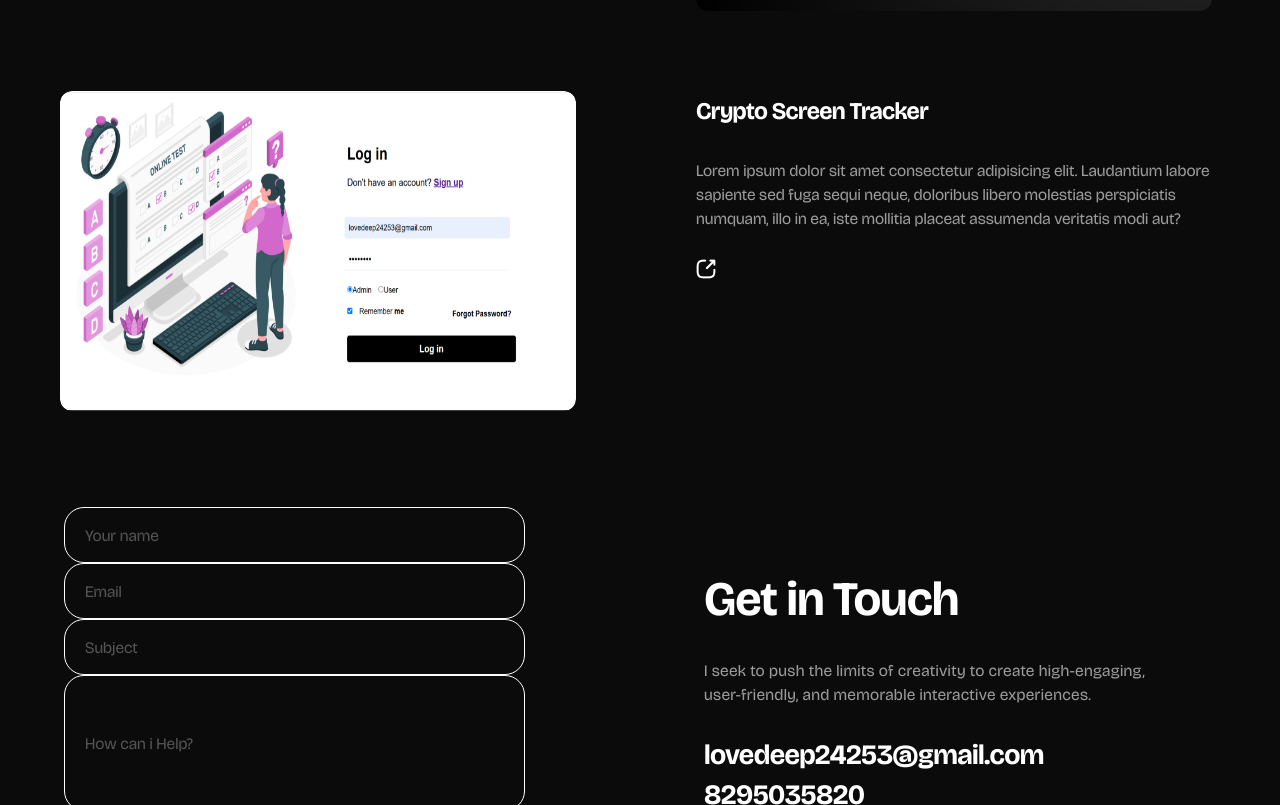
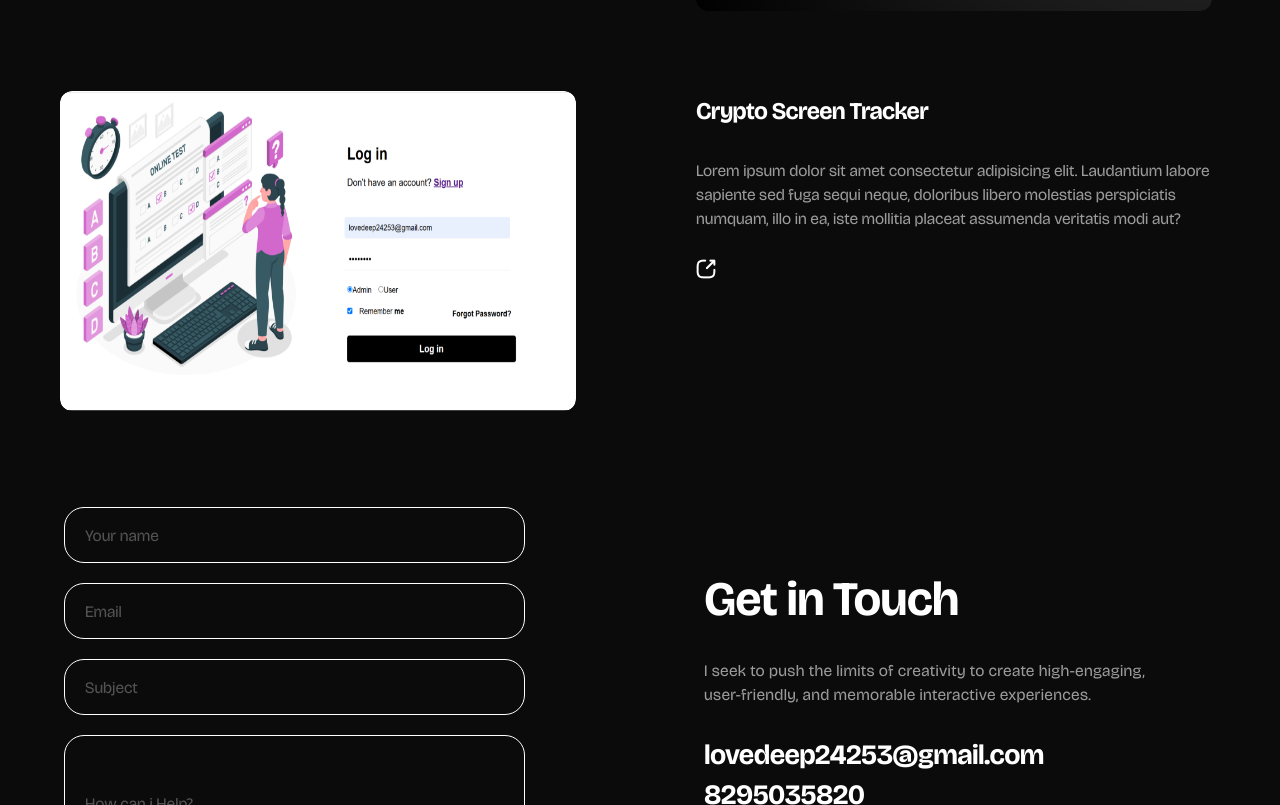
Before and after one commit to Lovedeep24/myPortfolio, a React (Vite) app: page / in a window 1280 px wide. Shown: the part 1995-2800 px from the top of the page. Built offline with nearby package versions, Linux system fonts and the light colour scheme.

Commit message:
Added functionality to send mail

```diff
--- a/src/Components/Contact.jsx
+++ b/src/Components/Contact.jsx
@@ -1,18 +1,30 @@
 import React from 'react'
 import axios from 'axios';
 import { useState } from 'react';
+import { motion } from "framer-motion";
 // import styles from '../Styles/Contact.module.css'
 export default function Contact() {
   const[name, setName] = useState("");
   const[email, setEmail] = useState("");
   const[subject, setSubject] = useState("");
   const[description, setDescription] = useState("");
-
+  const slideInLeft = {
+    hidden: { opacity: 0, x: -100 },
+    visible: { opacity: 1, x: 0, transition: { duration: 0.6 } },
+  };
+  const slideInRight = {
+    hidden: { opacity: 0, x: 100 },
+    visible: { opacity: 1, x: 0, transition: { duration: 0.6 } },
+  };
   const handleSubmit = async (e) => {
     e.preventDefault();
     if(!email)
     {
       alert("EMAIL REQUIRED")
+    }
+    if(!subject)
+    {
+        alert("SUBJECT REQUIRED");
     }
     try {
         const response = await axios.post("http://localhost:4000/req", {
@@ -48,18 +60,35 @@ export default function Contact() {
 };
   return (
     <>
+
         <div className="bg-[#0B0B0B] w-full h-auto flex flex-col-reverse sm:flex-row ">
-            <div style={{paddingTop:'6rem', paddingLeft:'4rem',paddingTop: window.innerWidth < 640 ? '1rem' : '6rem', }} className="bg-[#0B0B0B] w-full sm:w-[50%] h-full px-[5rem] pr-[6.75rem] flex flex-col gap-5">
-                    <form  onSubmit={handleSubmit} >
+            {/* <div > */}
+             <motion.div
+                        //   className="flex flex-col items-start gap-7 self-stretch mt-12 sm:h-[20rem] sm:w-[45%] w-[80%] h-[10rem] rounded-xl overflow-hidden"
+                        style={{paddingTop:'6rem', paddingLeft:'4rem',paddingTop: window.innerWidth < 640 ? '1rem' : '6rem', }} className="bg-[#0B0B0B] w-full sm:w-[50%] h-full px-[5rem] pr-[6.75rem] flex flex-col gap-5"
+                          initial="hidden"
+                          whileInView="visible"
+                          viewport={{ once: true, amount: 0.2 }}
+                          variants={slideInLeft}
+                        >
+                    <form  onSubmit={handleSubmit} className='flex flex-col gap-5' >
                     <input value={name} onChange={(e) => setName(e.target.value)} type="text" style={{paddingLeft:'20px'}} className="bg-[#0B0B0B] flex w-[60%] sm:w-[80%] h-[2rem] sm:h-[3.5rem]  items-center rounded-[1.25rem] border-1 border-white text-[#9B9B9B] text-base font-normal leading-[1.25rem] "placeholder="Your name" />
                     <input value={email} onChange={(e) => setEmail(e.target.value)} type="email" style={{paddingLeft:'20px'}} className="bg-[#0B0B0B] flex w-[60%] sm:w-[80%] h-[2rem] sm:h-[3.5rem] items-center rounded-[1.25rem] border-1 border-white text-[#9B9B9B] text-base font-normal leading-[1.25rem]" placeholder="Email" />
                     <input value={subject} onChange={(e) => setSubject(e.target.value)} type="text" style={{paddingLeft:'20px'}} className="bg-[#0B0B0B] flex w-[60%] sm:w-[80%] h-[2rem] sm:h-[3.5rem] items-center rounded-[1.25rem] border-1 border-white text-[#9B9B9B] text-base font-normal leading-[1.25rem]" placeholder="Subject" />
                     <input value={description} onChange={(e) => setDescription(e.target.value)} type="text" max={200} style={{paddingLeft:'20px'}} className="bg-[#0B0B0B] flex sm:w-[80%] w-[60%] h-[6rem] sm:h-[8.5rem] rounded-[1.25rem] border-1 border-white text-[#9B9B9B] text-base font-normal text-start"placeholder="How can i Help?" />
                     <button type='submit' className="w-[5.8125rem] sm:w-[80%] h-[2.5rem] text-white font-bold flex-shrink-0 rounded-[3.125rem] bg-[#0B0B0B] border-1 border-white hover:text-black hover:bg-white">Send</button>
                     </form>
-            </div>
-
-            <div style={{paddingTop:'10rem', paddingLeft:'4rem',paddingTop: window.innerWidth < 640 ? '3rem' : '10rem', }} className="sm:w-[40%] w-full flex flex-col gap-8">
+                    </motion.div>
+            {/* </div> */}
+            <motion.div
+                        //   className="flex flex-col items-start gap-7 self-stretch mt-12 sm:h-[20rem] sm:w-[45%] w-[80%] h-[10rem] rounded-xl overflow-hidden"
+                        style={{paddingTop:'10rem', paddingLeft:'4rem',paddingTop: window.innerWidth < 640 ? '3rem' : '10rem', }} className=" sm:w-[40%] w-full"
+                          initial="hidden"
+                          whileInView="visible"
+                          viewport={{ once: true, amount: 0.2 }}
+                          variants={slideInRight}
+                        >
+            <div className='flex flex-col gap-8 mt-4' >
                 <h1  className="text-white text-5xl font-extrabold">Get in Touch</h1>
                 <p className="text-[#9B9B9B] mt-[10%] text-base font-normal leading-[1.5rem] tracking-[0.02rem]">I seek to push the limits of creativity to create high-engaging,
                  user-friendly, and memorable interactive experiences.
@@ -69,6 +98,7 @@ export default function Contact() {
                  <p className="text-white text-[1.75rem] font-semibold leading-[2rem] tracking-[-0.035rem]">8295035820</p>
                  </div>
             </div>
+            </motion.div>
         </div>
     </>
   )
--- a/src/Components/Skills.jsx
+++ b/src/Components/Skills.jsx
@@ -24,8 +24,8 @@ const skills = [
   { id: "10", name: 'C++', icon: C },
 ];
 const slideInFromBottomVariant = {
-  hidden: { opacity: 0, y: 50 },
-  visible: { opacity: 1, y: 0, transition: { duration: 0.5 } },
+  hidden: { opacity: 0, y: 90 },
+  visible: { opacity: 1, y: 0, transition: { duration: 0.7 } },
 };
 export default function Skills() {
   return (
@@ -33,11 +33,11 @@ export default function Skills() {
       <div className="bg-[#131313] w-full h-auto">
         <div className="ml-12 pt-8 flex h-16 w-[18%]">
           <hr style={{marginTop:'40px',marginLeft:'20px'}} className="inline-block bg-white w-[0.125rem] h-[3.1875rem] rotate-180 flex-shrink-0"/>
-          <p style={{marginTop:'50px', marginLeft:'10px'}} className=" text-white w-full text-center  text-3xl font-mediumcapitalize">
-            My <span>Skills</span>
+          <p style={{marginTop:'50px', marginLeft:'10px'}} className=" text-white flex w-full text-center gap-1 text-3xl font-mediumcapitalize">
+            My <span> Skills</span>
           </p>
         </div>
-        <div style={{marginLeft: '100px', marginTop:'100px'}} className="grid grid-cols-2 md:grid-cols-3 lg:grid-cols-4 xl:grid-cols-5 gap-10 border-amber-500">
+        <div style={{marginLeft: '100px', marginTop:'100px',marginLeft: window.innerWidth < 640 ? '40px' : '100px',}} className="grid grid-cols-2 md:grid-cols-3 lg:grid-cols-4 xl:grid-cols-5 gap-10 border-amber-500">
           {skills.map((skill) => {
             return (
               <motion.div
--- a/tailwind.config.js
+++ /dev/null
@@ -1,11 +0,0 @@
-/** @type {import('tailwindcss').Config} */
-module.exports = {
-    content: [
-      "./index.html",
-      "./src/**/*.{js,ts,jsx,tsx}", // Adjust based on your project
-    ],
-    theme: {
-      extend: {},
-    },
-    plugins: [],
-  };
--- a/vite.config.js
+++ b/vite.config.js
@@ -3,5 +3,6 @@ import react from '@vitejs/plugin-react'
 import tailwindcss from '@tailwindcss/vite'
 // https://vite.dev/config/
 export default defineConfig({
-  plugins: [react(),tailwindcss(),],
+  plugins: [react(),
+    tailwindcss(),],
 })
```
Also changed, not shown: package.json (+6 -4 lines), 1 other file (tests, documents, lock files or other folders).
